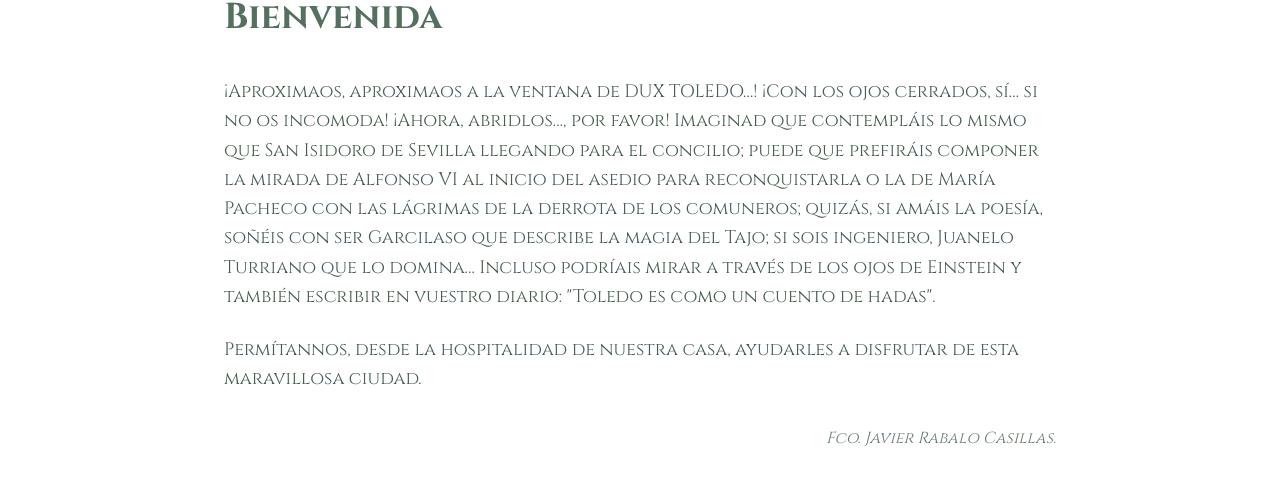
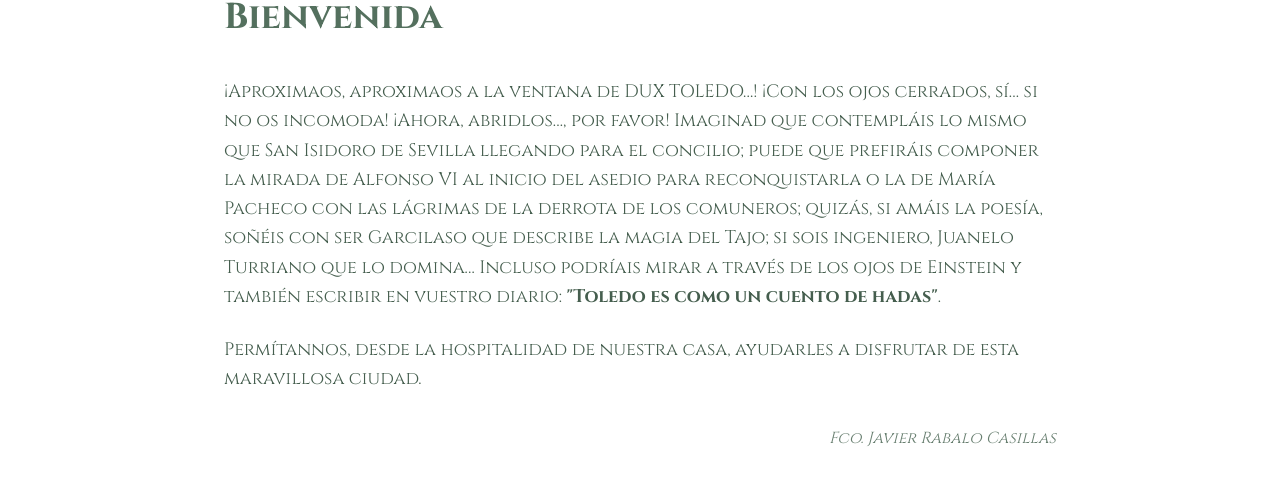
Before and after one commit to jlpascual90-spec/web_casarural_verde, a Next.js app in the folder app/: page /bienvenida in a window 1280 px wide. Shown: the part 171-671 px from the top of the page. Built offline with nearby package versions, Linux system fonts and the light colour scheme.

Commit message:
Update page similares a textos en condiciones

```diff
--- a/app/app/bienvenida/page.tsx
+++ b/app/app/bienvenida/page.tsx
@@ -21,13 +21,13 @@
         {/* Contenido */}
         <article className="prose prose-neutral dark:prose-invert max-w-none prose-lg">
           <p className="text-lg leading-relaxed">
-            ¡Aproximaos, aproximaos a la ventana de DUX TOLEDO…! ¡Con los ojos cerrados, sí… si no os incomoda! ¡Ahora, abridlos…, por favor! Imaginad que contempláis lo mismo que San Isidoro de Sevilla llegando para el concilio; puede que prefiráis componer la mirada de Alfonso VI al inicio del asedio para reconquistarla o la de María Pacheco con las lágrimas de la derrota de los comuneros; quizás, si amáis la poesía, soñéis con ser Garcilaso que describe la magia del Tajo; si sois ingeniero, Juanelo Turriano que lo domina… Incluso podríais mirar a través de los ojos de Einstein y también escribir en vuestro diario: "Toledo es como un cuento de hadas".
+            ¡Aproximaos, aproximaos a la ventana de DUX TOLEDO…! ¡Con los ojos cerrados, sí… si no os incomoda! ¡Ahora, abridlos…, por favor! Imaginad que contempláis lo mismo que San Isidoro de Sevilla llegando para el concilio; puede que prefiráis componer la mirada de Alfonso VI al inicio del asedio para reconquistarla o la de María Pacheco con las lágrimas de la derrota de los comuneros; quizás, si amáis la poesía, soñéis con ser Garcilaso que describe la magia del Tajo; si sois ingeniero, Juanelo Turriano que lo domina… Incluso podríais mirar a través de los ojos de Einstein y también escribir en vuestro diario: <strong>&quot;Toledo es como un cuento de hadas&quot;</strong>.
           </p>
           <p className="text-lg leading-relaxed mt-6">
             Permítannos, desde la hospitalidad de nuestra casa, ayudarles a disfrutar de esta maravillosa ciudad.
           </p>
           <p className="text-right text-muted-foreground italic mt-8">
-            Fco. Javier Rabalo Casillas.
+            Fco. Javier Rabalo Casillas
           </p>
         </article>
       </div>
```
